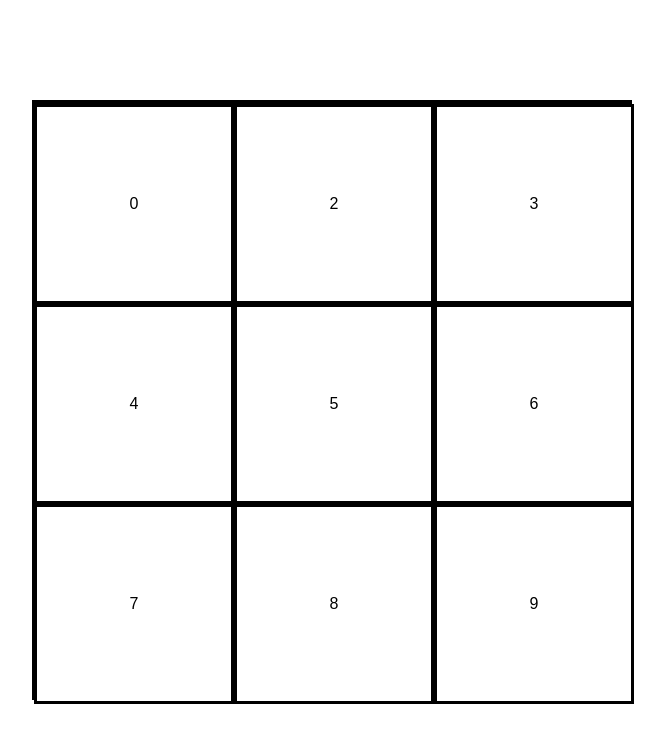
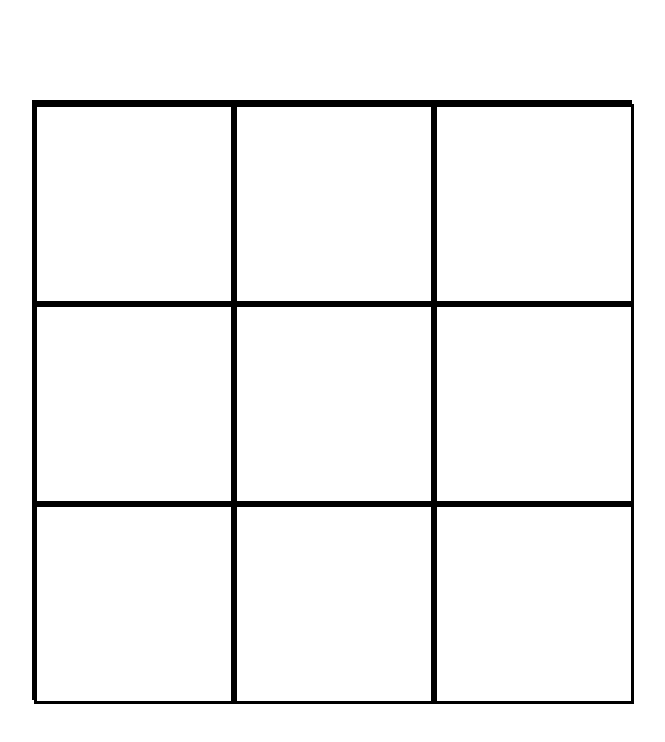
Before and after one commit to Formation-CDA-Grenoble/projet-jeu-en-ligne, a React (Create React App) app in the folder front/: page / in a window 1280 px wide. Shown: the top 742 px of the page, without its empty margins (308-973 px from the left). Built offline with nearby package versions, Linux system fonts and the light colour scheme.

Commit message:
septiemme

```diff
--- a/front/src/components/Case.jsx
+++ b/front/src/components/Case.jsx
@@ -3,14 +3,32 @@ import React  from 'react';
 class Case extends React.Component{
 
     state = {
-        case1: 0
+        case1: null,
+        case2: null,
+        case3: null,
+        case4: null,
+        case5: null,
+        case6: null,
+        case7: null,
+        case8: null,
+        case9: null
     }
+
+    handleClick = () => {
+        this.setState({
+            case1: "X"
+        });
+
+
+
+    };
 
     handlClick = () => {
         this.setState({
-            case1: this.state.case1 + 1
-        })
-    }
+           case2: "X"
+       })
+
+    };
 
     render() {
         return (
@@ -18,56 +36,56 @@ class Case extends React.Component{
 
 <div className = "div">
     <div>
-    <button className="bouton" onClick = {this.handlClick}>
+    <button className="bouton" onClick = {this.handleClick}>
         { this.state.case1 }
     </button >
     </div>
 
     <div>
-    <button className="bouton" >
-       2
+    <button className="bouton" onClick = {this.handlClick}>
+    { this.state.case2 }
     </button >
     </div>
 
     <div>
     <button className="bouton" >
-        3
+    { this.state.case3 }
     </button >
     </div>
 
     <div>
     <button className="bouton" >
-        4
+    { this.state.case4 }
     </button >
     </div>
 
     <div>
     <button className="bouton" >
-        5
+    { this.state.case5 }
     </button >
     </div>
 
     <div>
     <button className="bouton" >
-        6
+    { this.state.case6 }
     </button >
     </div>
 
     <div>
     <button className="bouton" >
-        7
+    { this.state.case7 }
     </button >
     </div>
 
     <div>
     <button className="bouton" >
-        8
+    { this.state.case8 }
     </button >
     </div>
 
     <div>
     <button className="bouton" >
-        9
+    { this.state.case9 }
     </button >
     </div>
 
--- a/front/src/components/User.jsx
+++ b/front/src/components/User.jsx
@@ -1,10 +1,10 @@
 import React from 'react';
 
-class User {
+class User extends React.Component {
 
-user={id_user, pseudo, email, motpass, statue, score};
+ user ={id_user, pseudo, email, motpass, statue, score};
 
-fuction player=() =>
+fuction player =({user}) =>
  {
     return (
   <div>
```
